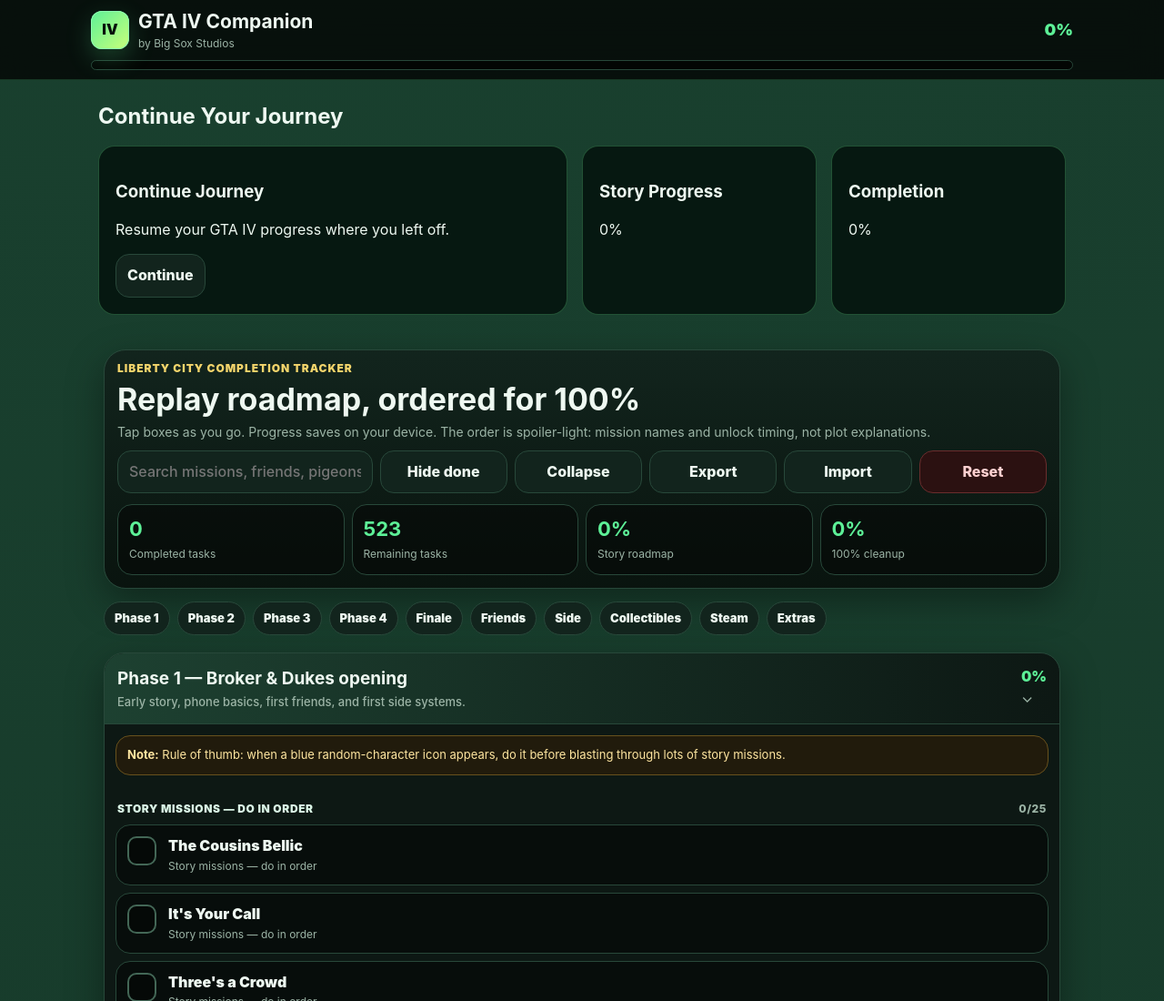
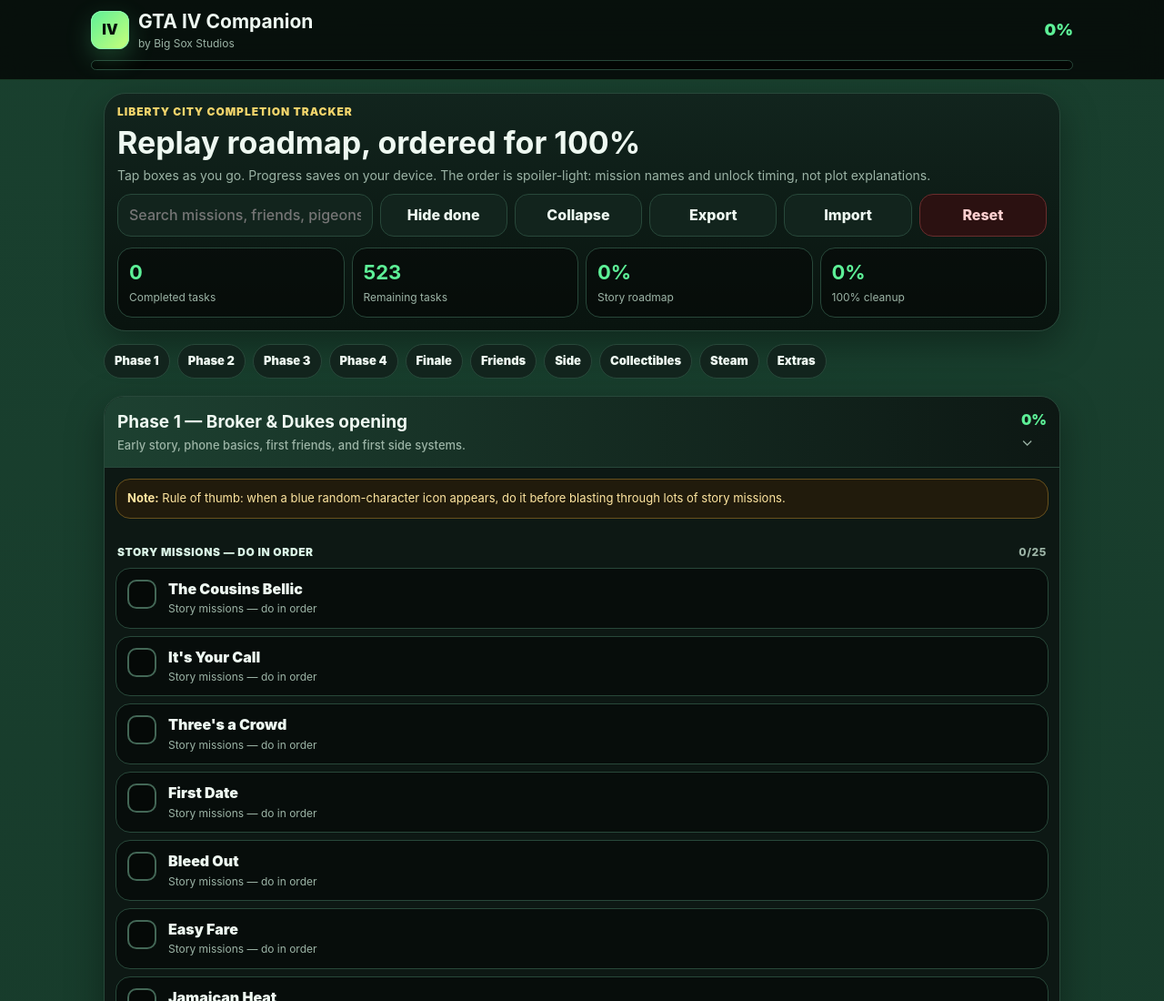
Before and after one commit to bigsoxfan23/GTA-IV-100-Guide, a plain HTML site: page index.html in a window 1280 px wide. Shown: the top 1100 px of the page at 91% size. Drawn offline with Linux system fonts and the light colour scheme.

```diff
--- a/index.html
+++ b/index.html
@@ -1,5 +1,6 @@
 <!doctype html>
 <html lang="en">
+
 <head>
 <meta charset="utf-8">
 <meta name="viewport" content="width=device-width, initial-scale=1, viewport-fit=cover">
@@ -12,30 +13,19 @@
 <title>GTA IV 100% Companion</title>
 <link rel="stylesheet" href="css/styles.css">
 </head>
+
 <body>
-  <header class="appbar"><div class="topline"><div class="logo">IV</div><div class="titles"><h1>GTA IV Companion</h1><p>by Big Sox Studios</p></div><div class="bigpct" id="bigPct">0%</div></div><div class="meter"><span id="topMeter"></span></div></header>
-<section class="dashboard-home">
-  <h2>Continue Your Journey</h2>
 
-  <div class="dashboard-grid">
-    <div class="card">
-      <h3>Continue Journey</h3>
-      <p>Resume your GTA IV progress where you left off.</p>
-      <button class="control">Continue</button>
-    </div>
+  <header class="appbar">
+    <div class="topline">
+      <div class="logo">IV</div>
+      <div class="titles"><h1>GTA IV Companion</h1><p>by Big Sox Studios</p></div>
+      <div class="bigpct" id="bigPct">0%</div>
+    </div><div class="meter"><span id="topMeter"></span></div>
+  </header>
 
-    <div class="card">
-      <h3>Story Progress</h3>
-      <p>0%</p>
-    </div>
+<main>
 
-    <div class="card">
-      <h3>Completion</h3>
-      <p>0%</p>
-    </div>
-  </div>
-</section>
-<main>
   <section class="hero">
       <div class="heroIn"><div class="kicker">Liberty City completion tracker</div>
         <h2>Replay roadmap, ordered for 100%</h2><p>Tap boxes as you go. Progress saves on your device. The order is spoiler-light: mission names and unlock timing, not plot explanations.</p>
@@ -54,16 +44,17 @@
           <div class="stat"><b id="statSide">0%</b><span>100% cleanup</span></div>
         </div>
       </section>
+
   <nav class="tabs" id="tabs"></nav>
   <div id="app"></div>
 
   <section id="settings" class="section">
-  <button class="sectionHeader" data-toggle="settings">
+    <button class="sectionHeader" data-toggle="settings">
     <div>
       <h3>Settings</h3>
       <p>App info and preferences</p>
     </div>
-  </button>
+   </button>
 
 <div class="body">
   <div class="group">
@@ -110,15 +101,20 @@
     </div>
   </div>
 </div>
+</section>
 
-</section>
 </main>
+
 <div class="toast" id="toast">Saved</div>
+
 <div class="bottomNav">
   <button id="toTop">Top</button>
   <button class="primary" id="nextTask">Next unchecked</button>
 </div>
+
 <script src="js/data.js"></script>
 <script src="js/app.js"></script>
+
 </body>
+
 </html>
```
